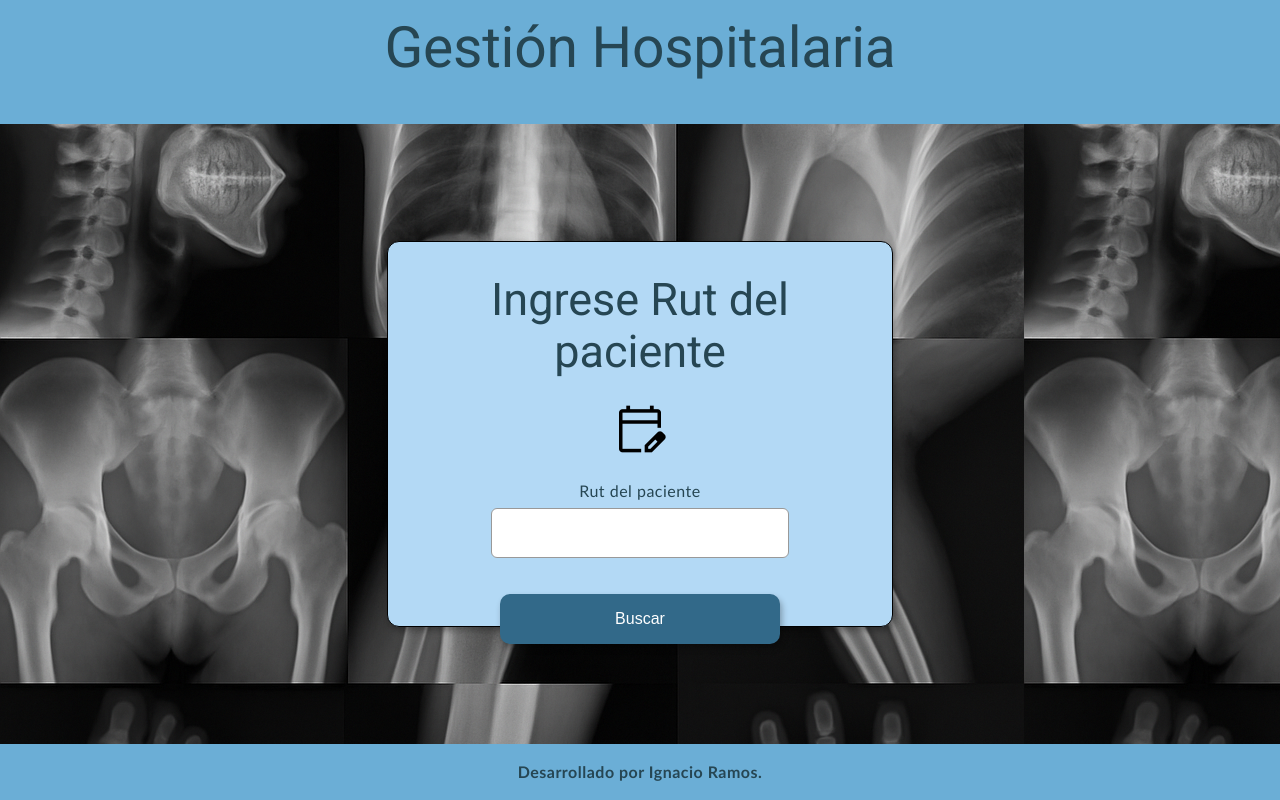
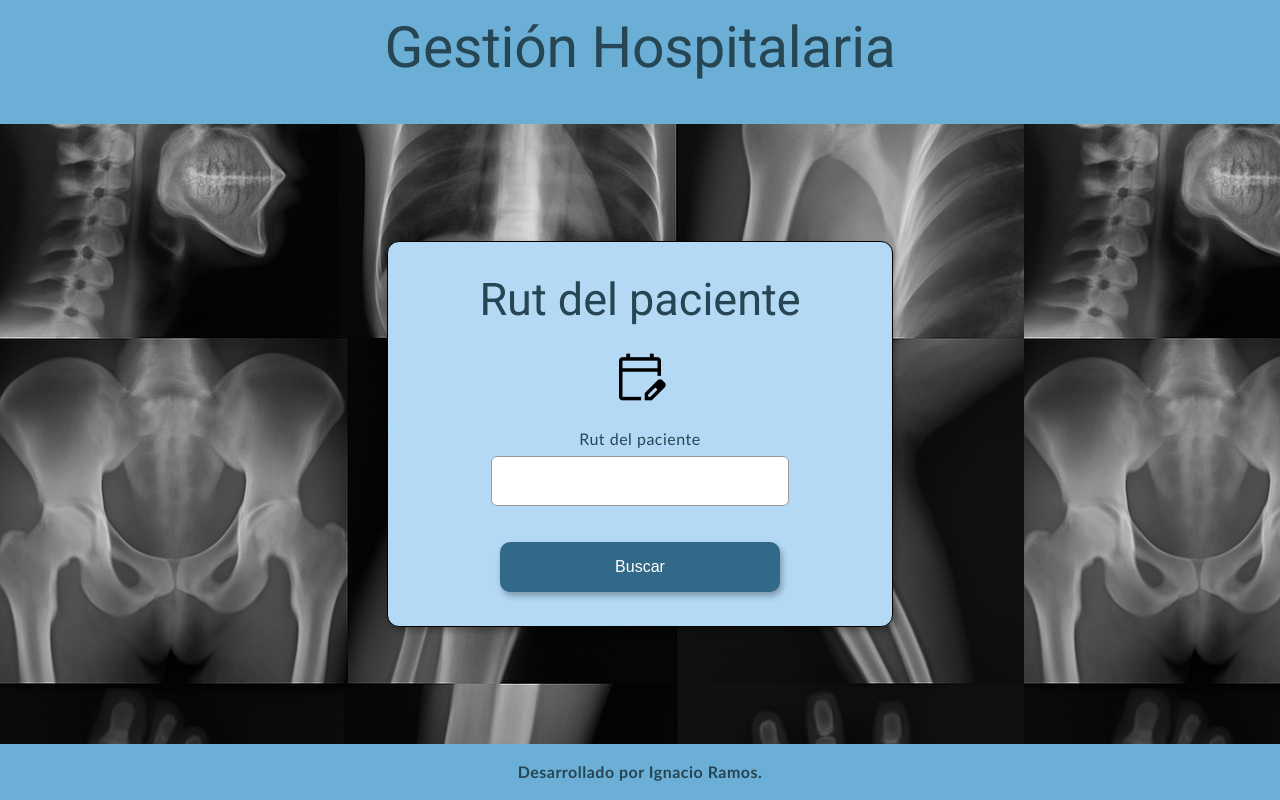
Before and after one commit to IgnaRamos/frontend, an Angular app: page /menuScheduler in a window 1280 px wide. Built offline with nearby package versions, Linux system fonts and the light colour scheme.

Commit message:
Update menu_Agendador.component.html

```diff
--- a/src/app/pages/Scheduler/menu_agendador/menu_Agendador.component.html
+++ b/src/app/pages/Scheduler/menu_agendador/menu_Agendador.component.html
@@ -5,7 +5,7 @@
   <section class="section">
     <div class="inicio">
       <div>
-        <h2>Ingrese Rut del paciente</h2>
+        <h2>Rut del paciente</h2>
           <span class="material-symbols-outlined"> edit_calendar </span>
       </div>
       <div class="login_form">
```
